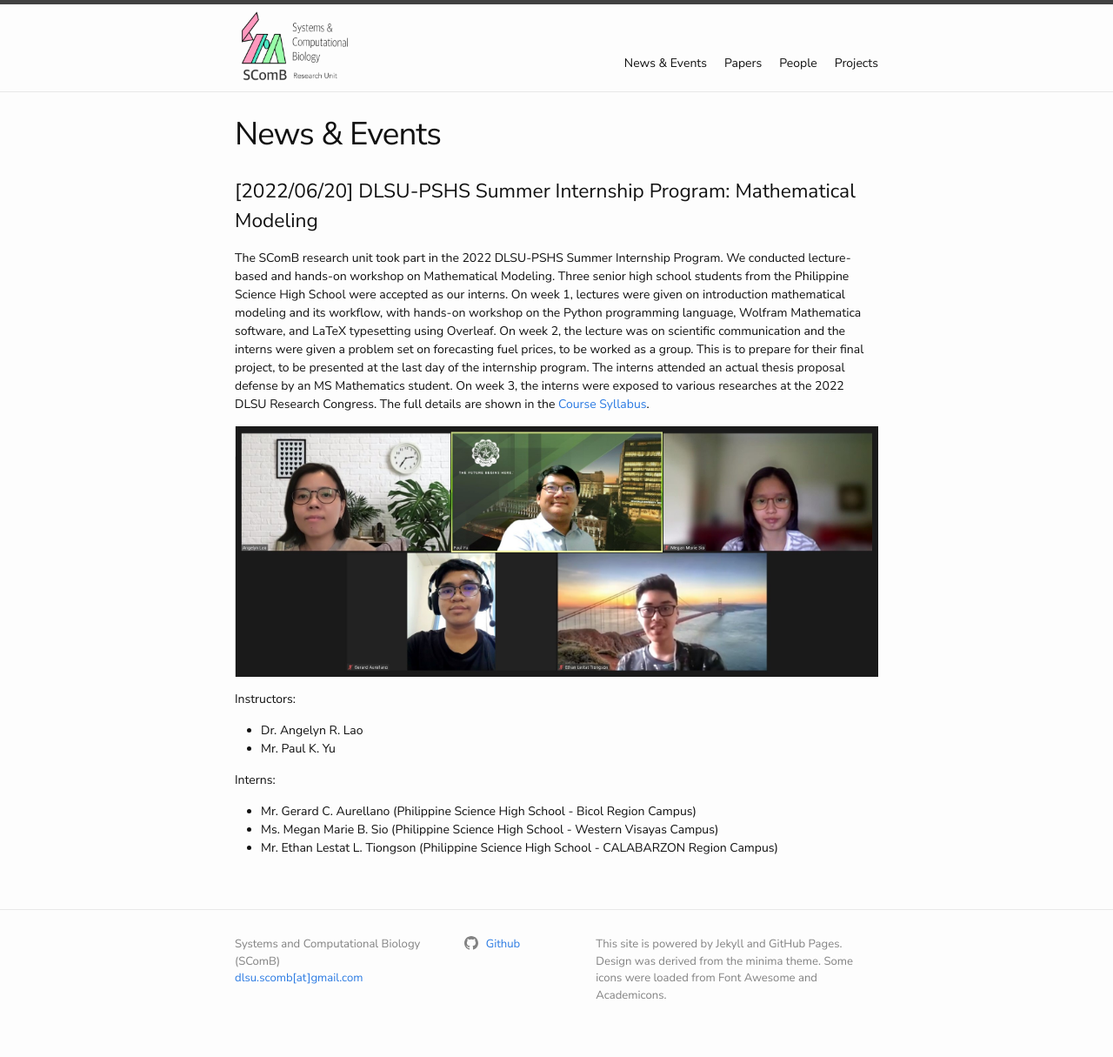
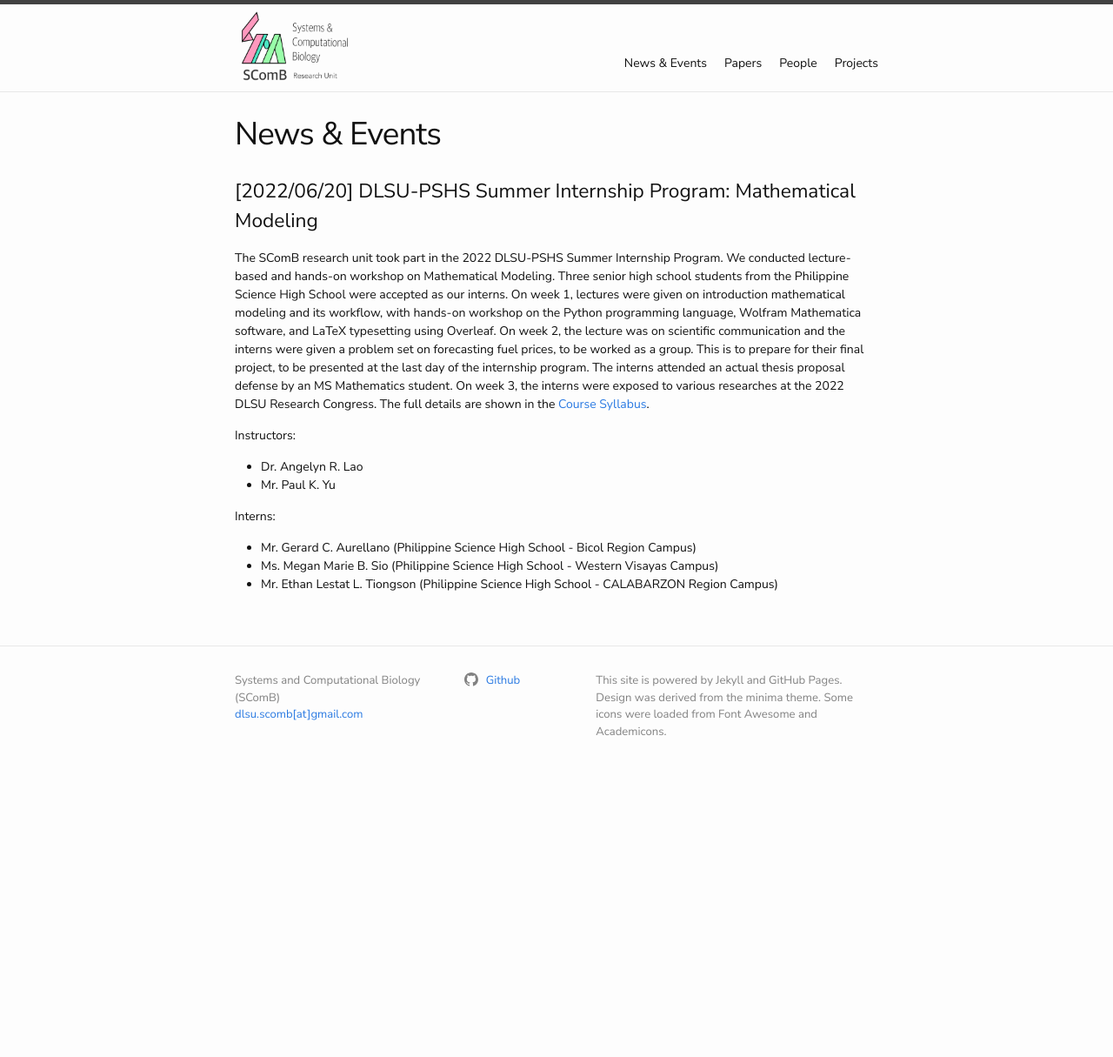
Before and after one commit to dlsu-scomb/dlsu-scomb.github.io, a Jekyll site: the page built from events.md, in a window 1280 px wide. Shown: the whole page at 87% size. Built offline with Jekyll 4.4.1, drawn with Linux system fonts in a browser that asks for light colours; nearby versions of some CDN libraries; a style sheet for code colours, icons or effects is not loaded; after the commit the page ends 912 px from its top, so only the background shows below that.

Commit message:
Edited the PSHS 2022 event

```diff
--- a/events.md
+++ b/events.md
@@ -8,8 +8,6 @@ permalink: /events/
 
 The SComB research unit took part in the 2022 DLSU-PSHS Summer Internship Program. We conducted lecture-based and hands-on workshop on Mathematical Modeling. Three senior high school students from the Philippine Science High School were accepted as our interns. On week 1, lectures were given on introduction mathematical modeling and its workflow, with hands-on workshop on the Python programming language, Wolfram Mathematica software, and LaTeX typesetting using Overleaf. On week 2, the lecture was on scientific communication and the interns were given a problem set on forecasting fuel prices, to be worked as a group. This is to prepare for their final project, to be presented at the last day of the internship program. The interns attended an actual thesis proposal defense by an MS Mathematics student. On week 3, the interns were exposed to various researches at the 2022 DLSU Research Congress. The full details are shown in the <a href='/assets/pshs_2022_syllabus.pdf'>Course Syllabus<a/>.
 
-<img src='/assets/pshs_2022_photo.jpg' width='800' />
-
 Instructors:
 - Dr. Angelyn R. Lao
 - Mr. Paul K. Yu
```
Also changed, not shown: assets/pshs_2022_photo.jpg (deleted).
